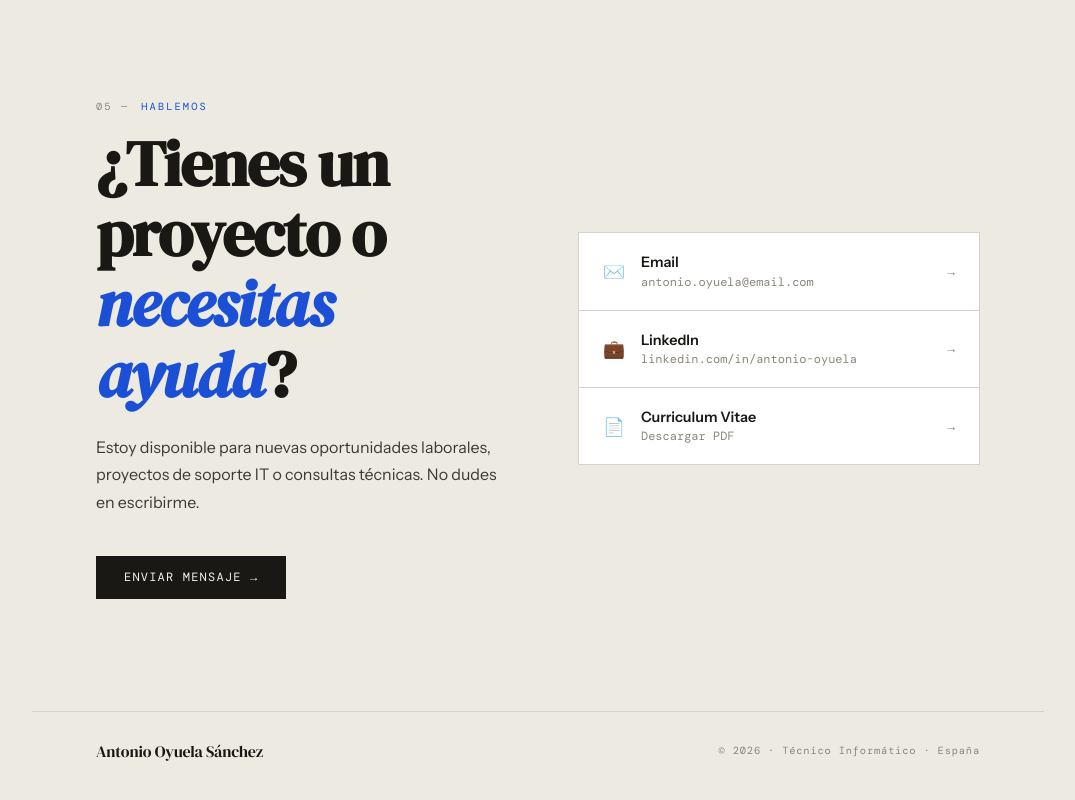
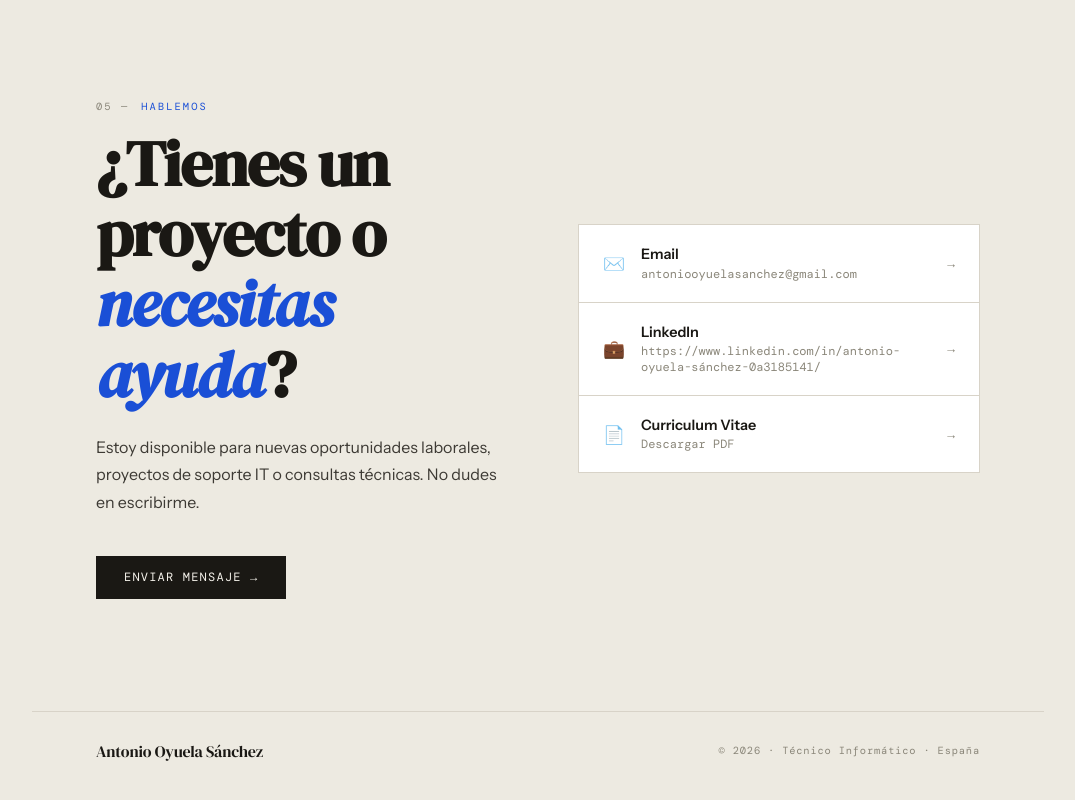
Before and after one commit to oyucpu/Portfolio-inform-tico, a plain HTML site: page index.html in a window 1280 px wide. Shown: the part 4300-5100 px from the top of the page, without its empty margins (102-1177 px from the left). Drawn offline with nearby package versions, Linux system fonts and the light colour scheme; a web font is replaced by a local one.

Commit message:
Add files via upload

```diff
--- a/index.html
+++ b/index.html
@@ -669,15 +669,15 @@
         <p class="section-label" data-num="05 —">Hablemos</p>
         <h2 class="contact-headline">¿Tienes un<br>proyecto o<br><em>necesitas ayuda</em>?</h2>
         <p class="contact-sub">Estoy disponible para nuevas oportunidades laborales, proyectos de soporte IT o consultas técnicas. No dudes en escribirme.</p>
-        <a href="mailto:antonio.oyuela@email.com" class="btn btn-primary">Enviar mensaje →</a>
+        <a href="mailto:antoniooyuelasanchez@gmail.com" class="btn btn-primary">Enviar mensaje →</a>
       </div>
       <div class="contact-links reveal reveal-delay-1">
-        <a href="mailto:antonio.oyuela@email.com" class="contact-link">
-          <div class="contact-link-left"><span class="contact-link-icon">✉️</span><div><div class="contact-link-label">Email</div><div class="contact-link-value">antonio.oyuela@email.com</div></div></div>
+        <a href="mailto:antoniooyuelasanchez@gmail.com" class="contact-link">
+          <div class="contact-link-left"><span class="contact-link-icon">✉️</span><div><div class="contact-link-label">Email</div><div class="contact-link-value">antoniooyuelasanchez@gmail.com</div></div></div>
           <span class="contact-link-arrow">→</span>
         </a>
         <a href="#" class="contact-link">
-          <div class="contact-link-left"><span class="contact-link-icon">💼</span><div><div class="contact-link-label">LinkedIn</div><div class="contact-link-value">linkedin.com/in/antonio-oyuela</div></div></div>
+          <div class="contact-link-left"><span class="contact-link-icon">💼</span><div><div class="contact-link-label">LinkedIn</div><div class="contact-link-value">https://www.linkedin.com/in/antonio-oyuela-sánchez-0a3185141/</div></div></div>
           <span class="contact-link-arrow">→</span>
         </a>
         <a href="#" class="contact-link">
```
